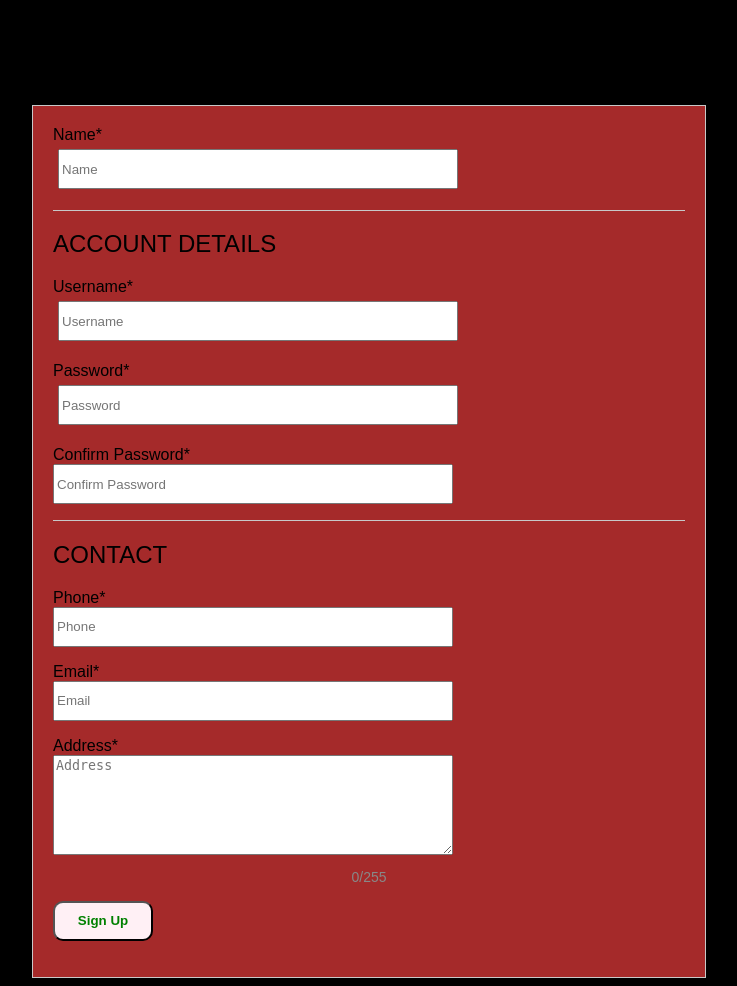
After one commit to Uttam-Paharia/Auction_Web, a PHP site: page /signup_7.php in a window 1280 px wide. The commit adds this page. Shown: the whole page, without its empty margins (271-1008 px from the left). Run offline with PHP 8.4, Linux system fonts and the light colour scheme; some libraries are stand-ins or nearby versions.

Commit message:
added some changes

```diff
--- a/index.html
+++ b/index.html
@@ -40,8 +40,9 @@
           <a class="nav-link" href="sell.html">Sell</a>
         </li>
         <li class="nav-item">
-          <a class="nav-link" href="contacts.html">Contacts</a>
+          <a class="nav-link" href="signup_6.php">Signup</a>
         </li>
+
       </ul>
       <form class="form-inline my-2 my-lg-0">
         <input class="form-control mr-sm-2" type="search" placeholder="Search" aria-label="Search">
--- a/signup.css
+++ b/signup.css
@@ -1,3 +1,9 @@
+body{
+    font-family:sans-serif;
+    background-color: black;
+    /* background-image:linear-gradient(pink,white); */
+}
+
 .header{
     text-align: center;
     padding:20px;
@@ -15,6 +21,7 @@
     padding:10px;
     grid-auto-rows:auto;
     padding:20px;
+    background:brown;
 
 }
 
@@ -55,9 +62,7 @@ input:focus {
     outline: none;
   }
 
-body{
-    font-family:sans-serif;
-}
+
 .error{
     color:red;
 }
--- /dev/null
+++ b/signup_2.js
@@ -0,0 +1,113 @@
+window.addEventListener('DOMContentLoaded', () => {
+    const form1 = document.getElementById('signup-form');
+    form1.addEventListener('submit', (event) => {
+        const inputs = form1.querySelectorAll('input, textarea');
+        let hasError = false;
+
+        inputs.forEach((input) => {
+            const errorElement = document.getElementById(`${input.id}_error`);
+
+            if (input.value.trim() === '') {
+                errorElement.textContent = 'This field is required.';
+                hasError = true;
+            } else {
+                errorElement.textContent = ''; // Clear error message
+            }
+        });
+
+        if (!hasError) {
+            const form2 = document.getElementById('signup-form2');
+            const inputs2 = form2.querySelectorAll('input, textarea');
+
+            inputs2.forEach((input) => {
+                const errorElement = document.getElementById(`${input.id}_error`);
+
+                if (input.value.trim() === '') {
+                    errorElement.textContent = 'This field is required.';
+                    hasError = true;
+                } else {
+                    errorElement.textContent = ''; // Clear error message
+                }
+            });
+        }
+
+        if (!hasError) {
+            const form3 = document.getElementById('signup-form3');
+            const inputs3 = form3.querySelectorAll('input, textarea');
+
+            inputs3.forEach((input) => {
+                const errorElement = document.getElementById(`${input.id}_error`);
+
+                if (input.value.trim() === '') {
+                    errorElement.textContent = 'This field is required.';
+                    hasError = true;
+                } else {
+                    errorElement.textContent = ''; // Clear error message
+                }
+            });
+        }
+
+        if (!hasError) {
+            const phoneInput = document.getElementById('phone');
+            const phoneErrorElement = document.getElementById('phone_error');
+
+            if (!isValidPhoneNumber(phoneInput.value)) {
+                phoneErrorElement.textContent = 'Please enter a valid phone number';
+                hasError = true;
+            } else {
+                phoneErrorElement.textContent = ''; // Clear error message
+            }
+        }
+
+        if (!hasError) {
+            // Open index.html or perform other actions on successful form submission
+            // window.open('index.html', '_self');
+        }
+    });
+});
+
+document.querySelector('#phone').addEventListener('input', () => {
+    let val = document.querySelector('#phone').value;
+    let pattern = /^[1-9]\d{9}$/;
+    if (!pattern.test(val)) {
+        document.querySelector('#phone_error').innerHTML = "Please enter a valid phone number";
+    } else {
+        document.querySelector('#phone_error').innerHTML = "";
+    }
+});
+
+document.querySelector('#username').addEventListener('input', () => {
+    let val = document.querySelector('#username').value;
+    let pattern = /^[^@]*$/;
+    if (!pattern.test(val)) {
+        document.querySelector('#username_error').innerHTML = "Username must not contain @";
+    } else {
+        document.querySelector('#username_error').innerHTML = "";
+    }
+});
+
+document.querySelector('#password').addEventListener('input', () => {
+    let val = document.querySelector('#password').value;
+    let pattern = /.{8,}/;
+    if (!pattern.test(val)) {
+        document.querySelector('#password_error').innerHTML = "Weak Password";
+        document.querySelector('#password_tick').innerHTML = "";
+    } else {
+        document.querySelector('#password_error').innerHTML = "";
+        document.querySelector('#password_tick').innerHTML = "<i class='fa-solid fa-square-check' style='color: #22aa32;'></i>";
+    }
+});
+
+document.querySelector('#confirm_password').addEventListener('input', () => {
+    let val = document.querySelector('#confirm_password').value;
+    if (!(val == document.querySelector('#password').value)) {
+        document.querySelector('#confirm_password_error').innerHTML = "Passwords do not match";
+    } else {
+        document.querySelector('#confirm_password_error').innerHTML = "";
+    }
+});
+
+function isValidPhoneNumber(phoneNumber) {
+    const pattern = /^[1-9]\d{9}$/;
+    return pattern.test(phoneNumber);
+}
--- /dev/null
+++ b/signup_7.php
@@ -0,0 +1,165 @@
+<?php
+error_reporting(E_ALL);
+ini_set('display_errors', 1);
+
+$servername = "localhost";
+$username = "root";
+$password = "";
+$dbname = "AUA";
+$conn = new mysqli($servername, $username, $password, $dbname);
+
+if ($conn->connect_error) {
+    die("Connection failed: " . $conn->connect_error);
+}
+
+if ($_SERVER["REQUEST_METHOD"] === "POST") {
+    $name = $_POST['name'];
+    $username = $_POST['username'];
+    $password = $_POST['password'];
+    $phone = $_POST['phone'];
+    $email = $_POST['email'];
+    $address = $_POST['address'];
+
+    $query = "INSERT INTO user_details ( name,username, password, phone, email, address, total_shells, bidded_shells, unbidded_shells) VALUES
+    ('$name','$username', '$password', '$phone', '$email', '$address', 0, 0, 0)";
+
+    if ($conn->query($query) === TRUE) {
+        ;
+    } else {
+        echo "Error: " . $conn->error;
+    }
+    $create_table_query="CREATE TABLE $username(
+        sno bigint AUTO_INCREMENT PRIMARY KEY,
+        product_id varchar(50),
+        product_name varchar(50),
+        sell_buy varchar(10),
+        to_person varchar(50),
+        is_sold varchar(5),
+        product_image varbinary(255),
+        product_description varchar(255),
+        base_price bigint,
+        current_price bigint
+    )";
+    $conn->query($create_table_query);
+}
+
+// function check_username($conn, $ch) {
+//     $username_query = "SELECT COUNT(*) AS count FROM user_details WHERE username='$ch'";
+//     $result = $conn->query($username_query);
+//     if ($result && $result->num_rows > 0) {
+//         $row = $result->fetch_assoc();
+//         $count = $row['count'];
+
+//         if ($count > 0) {
+//             // Username exists in the table
+//             return "Username already exists.";
+//         } else {
+//             // Username does not exist
+//             return "";
+//         }
+//     } else {
+//         // Error executing the query
+//         return "Error: " . $conn->error;
+//     }
+// }
+?>
+
+<html>
+<head>
+    <!--favicon-->
+    <title>Sign Up</title>
+    <link rel="stylesheet" href="signup.css">
+</head>
+<body id="body">
+    <!--navbar-->
+    <h1 class="header">SIGN UP</h1>
+    <div class="container">
+        <form id="signup-form" action="" method="POST">
+            <div class="row">
+                <div class="column">
+                    <label for="name">Name*</label><br>
+                    <input type="text" id="name" name="name" placeholder="Name" onChange="remove_error('name_error')"><br>
+                    <p id="name_error" class="error"></p>
+                </div>
+            </div>
+            <div class="one"></div>
+            <div class="row">
+                <div class="column">
+                    <h2 style="font-weight:normal;">ACCOUNT DETAILS</h2>
+                    <label for="username">Username*</label><br>
+                    <input type="text" id="username" name="username" placeholder="Username" onChange="checkUsername(this.value); remove_error('username_error');"><br>
+                    <p id="username_error" class="error"></p>
+
+                    <label for="password">Password*</label><br>
+                    <div class="password-container">
+                        <input type="password" id="password" name="password" placeholder="Password" onChange='remove_error("password_error");' oninput="countCharacters_password();">
+                        <p id="password_tick"></p>
+                    </div>
+                    <!--<p id="characterCount_password" style="text-align: center;color:grey">0</p>-->
+                    <p id="password_error" class="error"></p>
+
+                    <label for="confirm_password">Confirm Password*</label><br>
+                    <div class="password-container">
+                        <input type="password" id="confirm_password" name="confirm_password" placeholder="Confirm Password" onChange="remove_error('confirm_password_error')">
+                        <p id="confirm_password_tick"></p>
+                    </div>
+                    <p id="confirm_password_error" class="error"></p>
+                </div>
+            </div>
+            <div class="one"></div>
+            <div class="row">
+                <div class="column">
+                    <h2 style="font-weight:normal;">CONTACT</h2>
+                    <label for="phone">Phone*</label><br>
+                    <input type="number" id="phone" name="phone" placeholder="Phone" onChange="remove_error('phone_error')"><br>
+                    <p id="phone_error" class="error"></p>
+                    <label for="email">Email*</label><br>
+                    <input type="text" id="email" name="email" placeholder="Email" onChange="remove_error('email_error')">
+                    <p id="email_error" class="error"></p>
+                    <label for="address">Address*</label><br>
+                    <textarea type="text" id="address" name="address" placeholder="Address" oninput="countCharacters();" onChange="remove_error('address_error');"></textarea>
+                    <p id="characterCount" style="text-align: center;">0/255</p>
+                    <p id="address_error" class="error"></p>
+                </div>
+            </div>
+            <div>
+                <input id="submit" type="button" name="submit" form="signup-form" value="Sign Up" onclick="submitForm()">
+            </div>
+
+        </form>
+    </div>
+    <script src="signup_2.js"></script>
+    <script src="https://kit.fontawesome.com/7f2dc18ea9.js" crossorigin="anonymous"></script>
+    <!--footer  -->
+</body>
+</html>
+
+<script>
+function checkUsername(username) {
+  const errorContainer = document.getElementById('username_error');
+  errorContainer.textContent = '';
+
+  if (username.trim() !== '') {
+    fetch('check_username.php', {
+      method: 'POST',
+      body: new URLSearchParams({ username })
+    })
+      .then(response => response.json())
+      .then(data => {
+        if (data.error || data.exists || username.includes('@')) {
+          errorContainer.textContent = data.error || 'Invalid username.';
+          document.getElementById('submit').type = 'button'; // Disable the button
+        } else {
+          errorContainer.textContent = '';
+          document.getElementById('submit').type = 'submit'; // Enable the button
+        }
+      })
+      .catch(error => {
+        console.error('Error:', error);
+      });
+  } else {
+    document.getElementById('submit').type = 'button'; // Disable the button if username is empty
+  }
+}
+
+</script>
```
Also changed, not shown: check_username.php (added, +35 -0 lines), profile.css (added, +31 -0 lines), profile.html (added, +247 -0 lines), signup_3.js (added, +78 -0 lines), signup_6.php (+44 -4 lines).
